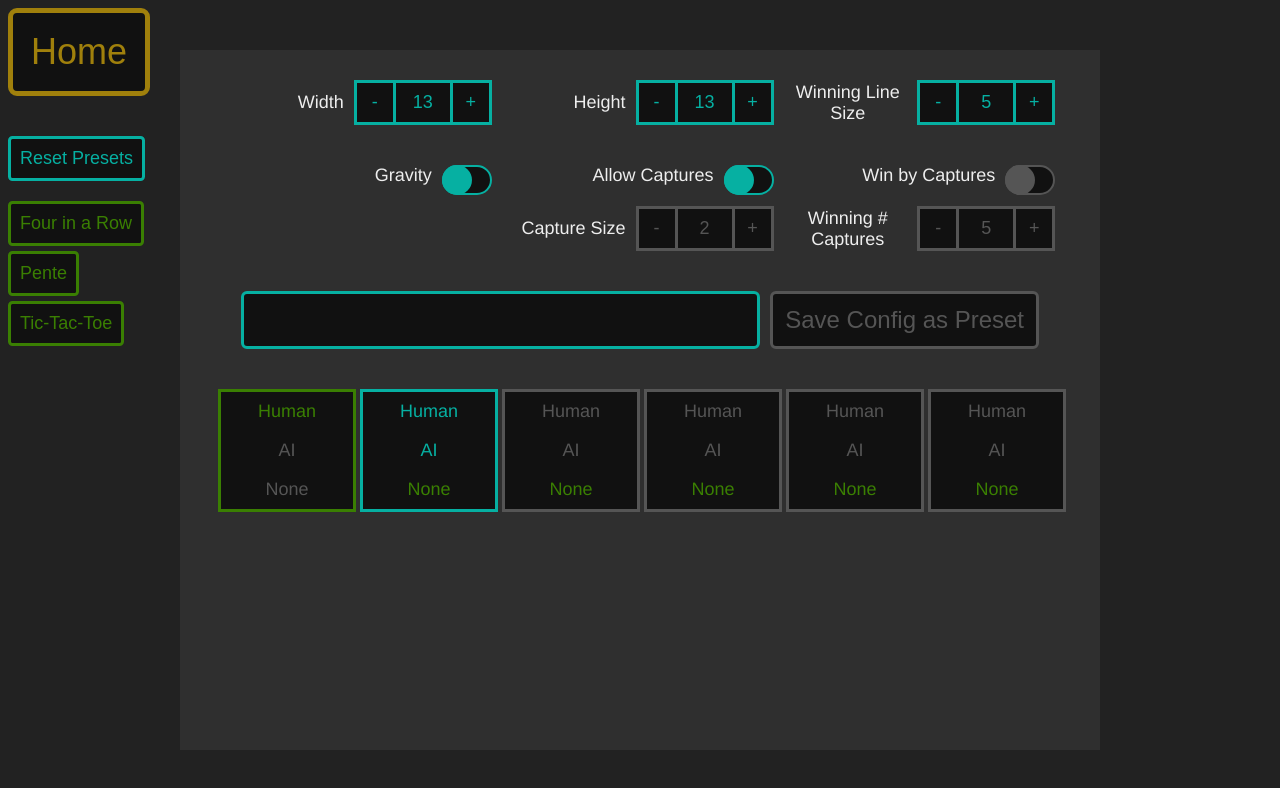
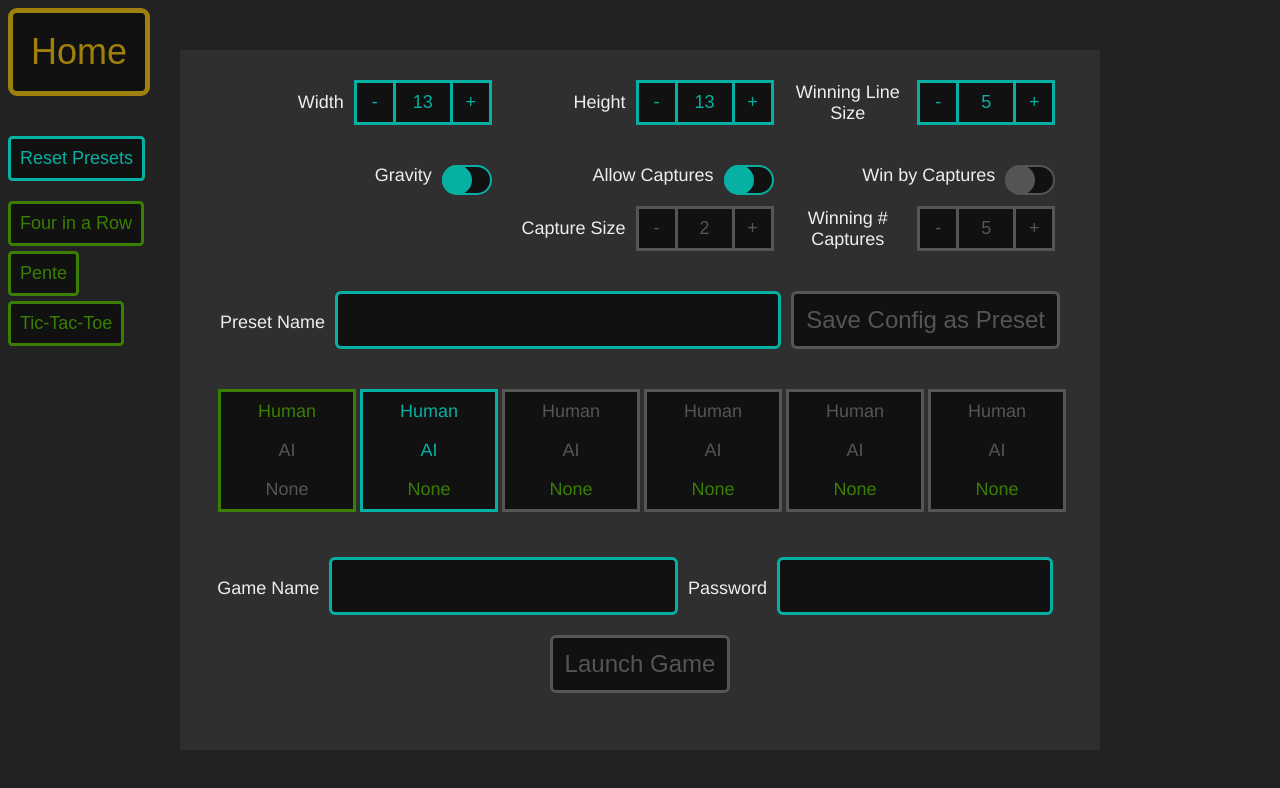
Before and after one commit to JustusHibshman/line-games, an Angular app in the folder client/: page /host in a window 1280 px wide. Shown: the top 788 px of the page. Built offline with nearby package versions, Linux system fonts and the light colour scheme.

Commit message:
All host buttons in place

```diff
--- a/client/src/app/host/host.component.html
+++ b/client/src/app/host/host.component.html
@@ -62,7 +62,8 @@
     </div>
     <div class="bigRowSpacer"></div>
     <div>
-        <app-text-box [(text)]="configName" [maxLength]="20" class="label" />
+        <span class="label">Preset Name</span>
+        <app-text-box [(text)]="configName" [maxLength]="17" class="label" />
         <app-action-button [blue]="true" [text]="'Save Config as Preset'" [disable]="configName() == ''"
                 (click)="saveConfigAsPreset()" />
     </div>
@@ -82,4 +83,17 @@
         <app-player-type-selector [(choice)]="playerTypes[5]" [formID]="'5'"
                     [disable]="ptDisabled[5]()" />
     </div>
+
+    <div class="bigRowSpacer"></div>
+    <div>
+        <span class="label">Game Name</span>
+        <app-text-box [(text)]="gameName" [maxLength]="13" class="label" />
+        <span class="label">Password</span>
+        <app-text-box [(text)]="password" [maxLength]="10" class="label" />
+    </div>
+    <div class="smallRowSpacer"></div>
+    <div>
+        <app-action-button [text]="'Launch Game'"
+                [disable]="gameName() == '' || playerTypes[1]() == PlayerTypes.None" />
+    </div>
 </div>
--- a/client/src/app/host/host.component.ts
+++ b/client/src/app/host/host.component.ts
@@ -21,6 +21,8 @@ import { PlayerType } from '@local-types/player-type.type';
 })
 export class HostComponent implements OnInit {
 
+    public PlayerTypes = PlayerType;
+
     specs: { [id: string]: GameSpec } = {};
 
     ngOnInit(): void {
@@ -33,6 +35,8 @@ export class HostComponent implements OnInit {
     }
 
     gameSpec: GameSpec = emptyGameSpec();
+    gameName = signal<string>("");
+    password = signal<string>("");
 
     width    = signal<number>(13);
     height   = signal<number>(13);
```
